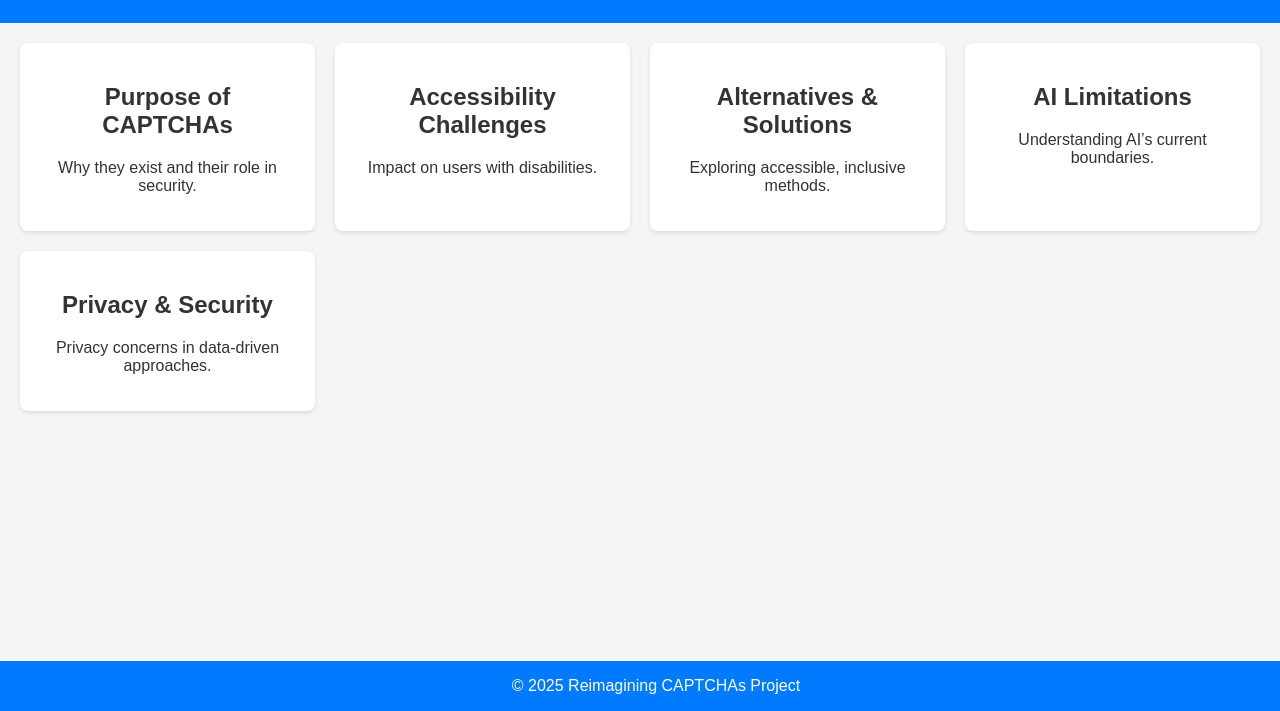
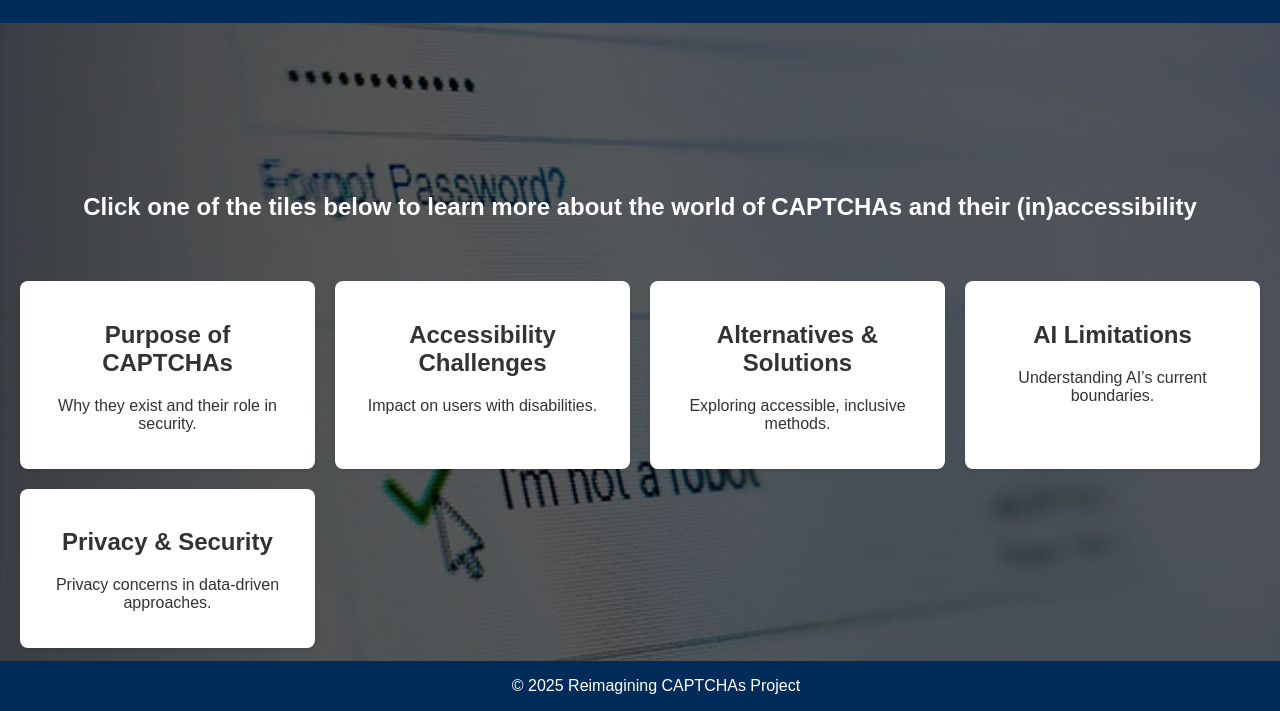
Before and after one commit to AidenAR/492Web, a website: page captchaP/public/index.html in a window 1280 px wide. Shown: the part 89-800 px from the top of the page. Drawn offline with Linux system fonts and the light colour scheme.

Commit message:
Phillip - some updates to home page

```diff
--- a/captchaP/public/index.html
+++ b/captchaP/public/index.html
@@ -14,7 +14,7 @@
       color: #333;
     }
     header {
-      background-color: #007BFF;
+      background-color: #012c5a;
       color: #fff;
       padding: 1rem;
       text-align: center;
@@ -41,7 +41,7 @@
       box-shadow: 0 4px 8px rgba(0,0,0,0.2);
     }
     footer {
-      background-color: #007BFF;
+      background-color: #012c5a;
       color: #fff;
       text-align: center;
       padding: 1rem;
@@ -51,10 +51,14 @@
     }
   </style>
 </head>
-<body>
+<body style="background-image: url('HomeBackground.png'); background-size: cover;">
   <header>
     <h1>Reimagining CAPTCHAs – Research Overview</h1>
   </header>
+
+  <div class="container" style="margin-top:130px;">
+    <h2 style="text-align:center; color: #fff;">Click one of the tiles below to learn more about the world of CAPTCHAs and their (in)accessibility</h2>
+  </div>
 
   <div class="container">
     <div class="tile" onclick="window.location.href='purpose.html'">
```
Also changed, not shown: captchaP/public/HomeBackground.png (added), 3 other files.
